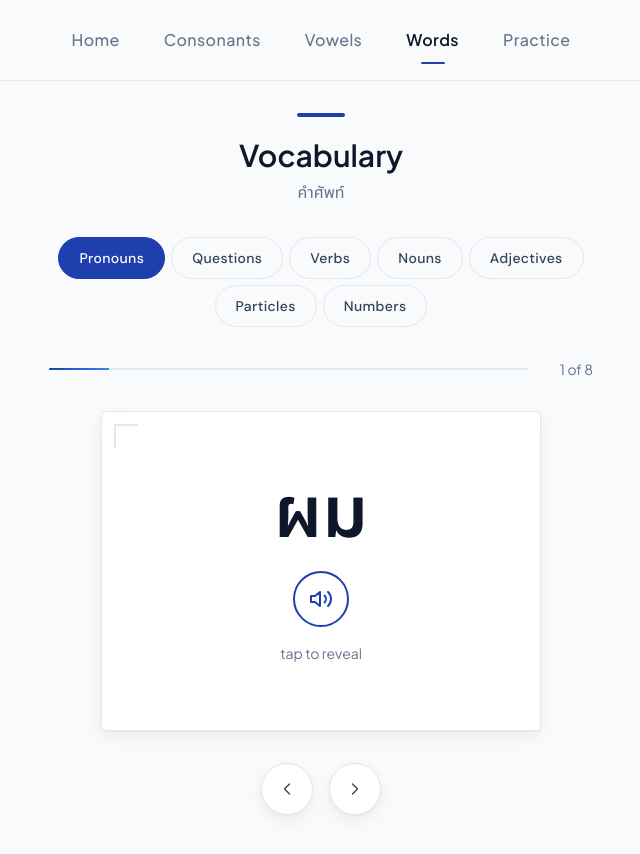
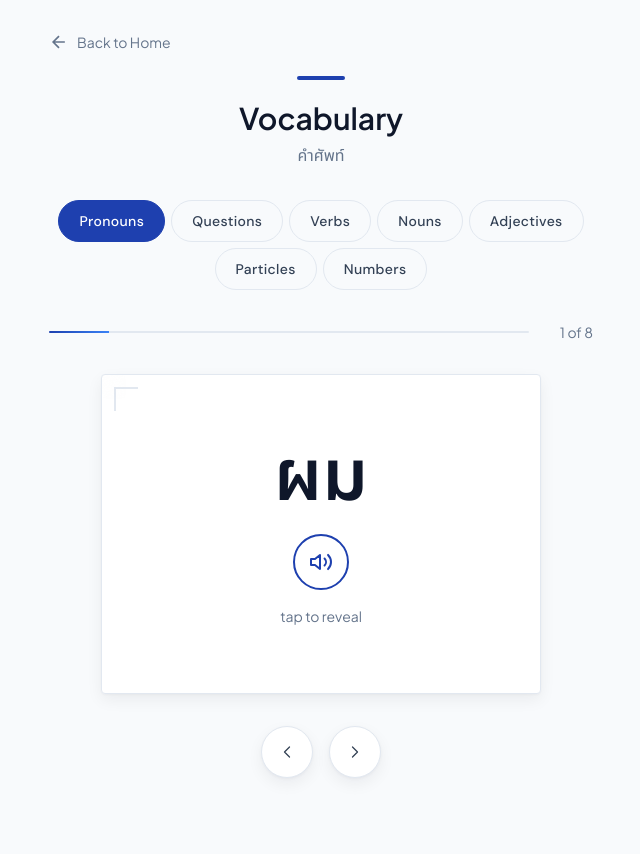
Before and after one commit to niyorn/Learn-Thai, a Vue app: page /words in a window 1280 px wide. Shown: the top 854 px of the page, without its empty margins (319-959 px from the left). Built offline with nearby package versions, Linux system fonts and the light colour scheme.

Commit message:
feat: Replace navbar with back button on individual pages
Remove global navbar and add a "Back to Home" link to each
flashcard view for cleaner, more focused learning experience.

🤖 Generated with [Claude Code](https://claude.com/claude-code)

Co-Authored-By: Claude <noreply@anthropic.com>

```diff
--- a/src/App.vue
+++ b/src/App.vue
@@ -1,10 +1,5 @@
-<script setup>
-import TheNavbar from '@/components/TheNavbar.vue'
-</script>
-
 <template>
   <div class="min-h-screen">
-    <TheNavbar />
     <RouterView />
   </div>
 </template>
--- a/src/views/ConsonantsView.vue
+++ b/src/views/ConsonantsView.vue
@@ -1,5 +1,6 @@
 <script setup>
 import { ref, computed } from 'vue'
+import { RouterLink } from 'vue-router'
 import { useEventListener } from '@vueuse/core'
 import { consonantsData } from '@/data/consonants'
 import FlashCard from '@/components/FlashCard.vue'
@@ -60,6 +61,22 @@ useEventListener('keydown', (event) => {
 
 <template>
   <div class="px-4 py-8 max-w-xl mx-auto">
+    <RouterLink
+      to="/"
+      class="inline-flex items-center gap-2 text-ink-muted hover:text-azure transition-colors mb-6"
+    >
+      <svg
+        class="w-5 h-5"
+        viewBox="0 0 24 24"
+        fill="none"
+        stroke="currentColor"
+        stroke-width="2"
+      >
+        <path d="M19 12H5M12 19l-7-7 7-7" />
+      </svg>
+      <span class="font-display text-sm">Back to Home</span>
+    </RouterLink>
+
     <div class="thai-border text-center mb-8 pt-6">
       <h2 class="font-display text-3xl font-semibold text-ink mb-2">
         Consonants
--- a/src/views/PracticeView.vue
+++ b/src/views/PracticeView.vue
@@ -1,5 +1,6 @@
 <script setup>
 import { ref, computed } from 'vue'
+import { RouterLink } from 'vue-router'
 import { consonantsData } from '@/data/consonants'
 import { vowelsData } from '@/data/vowels'
 import { wordsData } from '@/data/words'
@@ -93,6 +94,22 @@ const getSoundText = (card) => {
 
 <template>
   <div class="px-4 py-8 max-w-xl mx-auto">
+    <RouterLink
+      to="/"
+      class="inline-flex items-center gap-2 text-ink-muted hover:text-azure transition-colors mb-6"
+    >
+      <svg
+        class="w-5 h-5"
+        viewBox="0 0 24 24"
+        fill="none"
+        stroke="currentColor"
+        stroke-width="2"
+      >
+        <path d="M19 12H5M12 19l-7-7 7-7" />
+      </svg>
+      <span class="font-display text-sm">Back to Home</span>
+    </RouterLink>
+
     <!-- Category Selection -->
     <template v-if="!isStarted">
       <div class="thai-border text-center mb-8 pt-6">
--- a/src/views/VowelsView.vue
+++ b/src/views/VowelsView.vue
@@ -1,5 +1,6 @@
 <script setup>
 import { ref, computed } from 'vue'
+import { RouterLink } from 'vue-router'
 import { useEventListener } from '@vueuse/core'
 import { vowelsData } from '@/data/vowels'
 import FlashCard from '@/components/FlashCard.vue'
@@ -60,6 +61,22 @@ useEventListener('keydown', (event) => {
 
 <template>
   <div class="px-4 py-8 max-w-xl mx-auto">
+    <RouterLink
+      to="/"
+      class="inline-flex items-center gap-2 text-ink-muted hover:text-azure transition-colors mb-6"
+    >
+      <svg
+        class="w-5 h-5"
+        viewBox="0 0 24 24"
+        fill="none"
+        stroke="currentColor"
+        stroke-width="2"
+      >
+        <path d="M19 12H5M12 19l-7-7 7-7" />
+      </svg>
+      <span class="font-display text-sm">Back to Home</span>
+    </RouterLink>
+
     <div class="thai-border text-center mb-8 pt-6">
       <h2 class="font-display text-3xl font-semibold text-ink mb-2">
         Vowels
--- a/src/views/WordsView.vue
+++ b/src/views/WordsView.vue
@@ -1,5 +1,6 @@
 <script setup>
 import { ref, computed } from 'vue'
+import { RouterLink } from 'vue-router'
 import { useEventListener } from '@vueuse/core'
 import { wordsData, wordCategories } from '@/data/words'
 import FlashCard from '@/components/FlashCard.vue'
@@ -57,6 +58,22 @@ useEventListener('keydown', (event) => {
 
 <template>
   <div class="px-4 py-8 max-w-xl mx-auto">
+    <RouterLink
+      to="/"
+      class="inline-flex items-center gap-2 text-ink-muted hover:text-azure transition-colors mb-6"
+    >
+      <svg
+        class="w-5 h-5"
+        viewBox="0 0 24 24"
+        fill="none"
+        stroke="currentColor"
+        stroke-width="2"
+      >
+        <path d="M19 12H5M12 19l-7-7 7-7" />
+      </svg>
+      <span class="font-display text-sm">Back to Home</span>
+    </RouterLink>
+
     <div class="thai-border text-center mb-8 pt-6">
       <h2 class="font-display text-3xl font-semibold text-ink mb-2">
         Vocabulary
```
